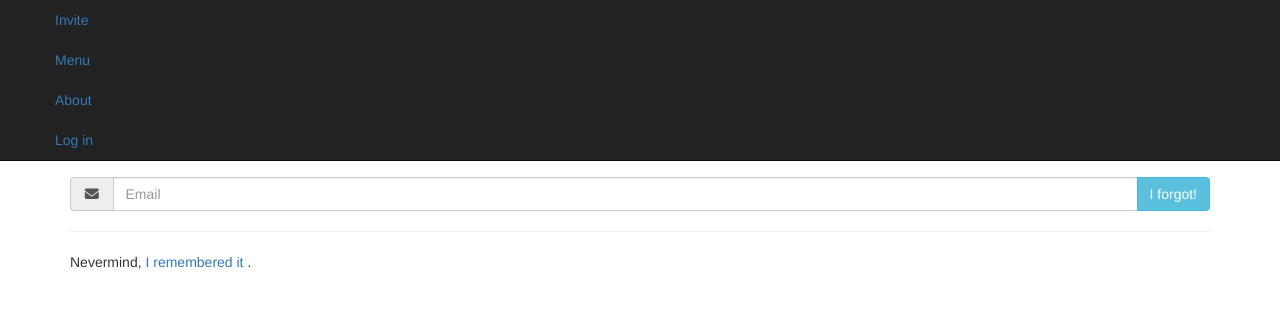
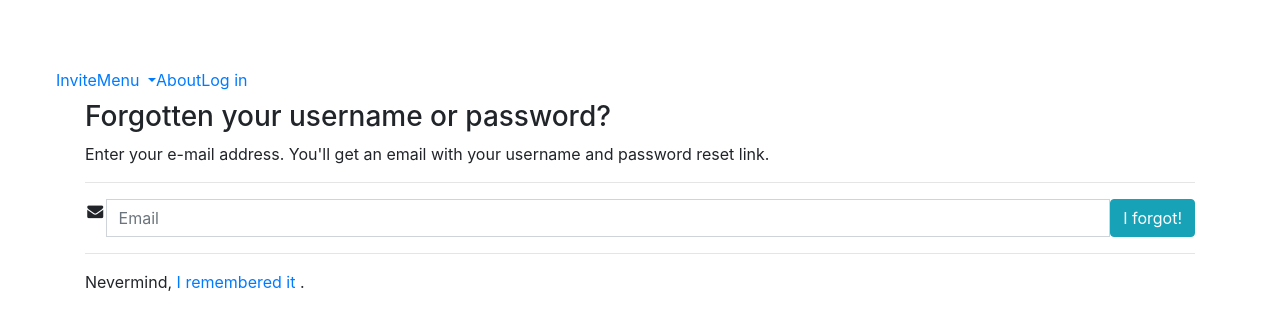
Before and after one commit to unt-libraries/django-invite, a Django app: page /amnesia/ in a window 1280 px wide. Shown: the top 330 px of the page. Run offline with Django 3.2, Linux system fonts and the light colour scheme; some libraries are stand-ins or nearby versions.

Commit message:
Update bootstrap in templates.

```diff
--- a/invite/templates/invite/base.html
+++ b/invite/templates/invite/base.html
@@ -6,8 +6,8 @@
         <title>{% block title %}{% endblock %}</title>
         <style type="text/css"> body { padding-top: 60px; }</style>
         <meta name="viewport" content="width=device-width, initial-scale=1.0">
-        <link rel="stylesheet" href="https://netdna.bootstrapcdn.com/twitter-bootstrap/2.3.2/css/bootstrap-combined.min.css">
-        <link rel="stylesheet" href="https://netdna.bootstrapcdn.com/font-awesome/3.2.1/css/font-awesome.min.css">
+        <link rel="stylesheet" href="https://maxcdn.bootstrapcdn.com/bootstrap/4.0.0/css/bootstrap.min.css">
+        <link rel="stylesheet" href="https://netdna.bootstrapcdn.com/font-awesome/4.0.0/css/font-awesome.min.css">
         <script type="text/javascript" src="https://code.jquery.com/jquery-latest.js"></script>
         <script type="text/javascript" src="https://netdna.bootstrapcdn.com/twitter-bootstrap/latest/js/bootstrap.min.js"></script>
 
```
